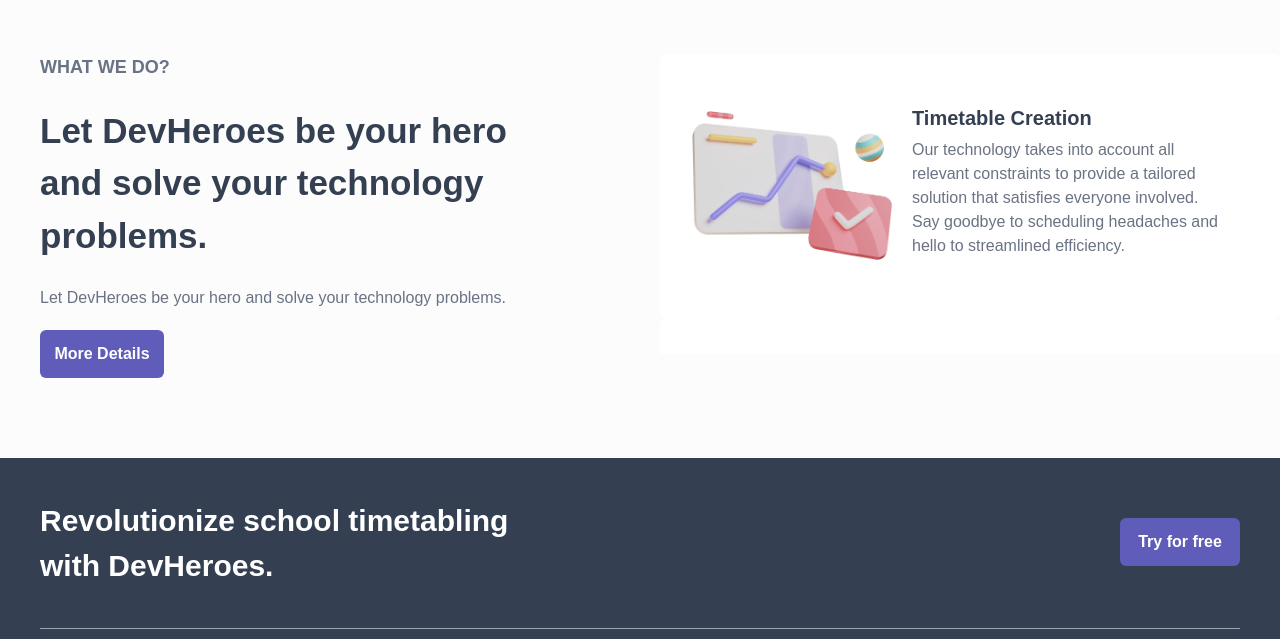
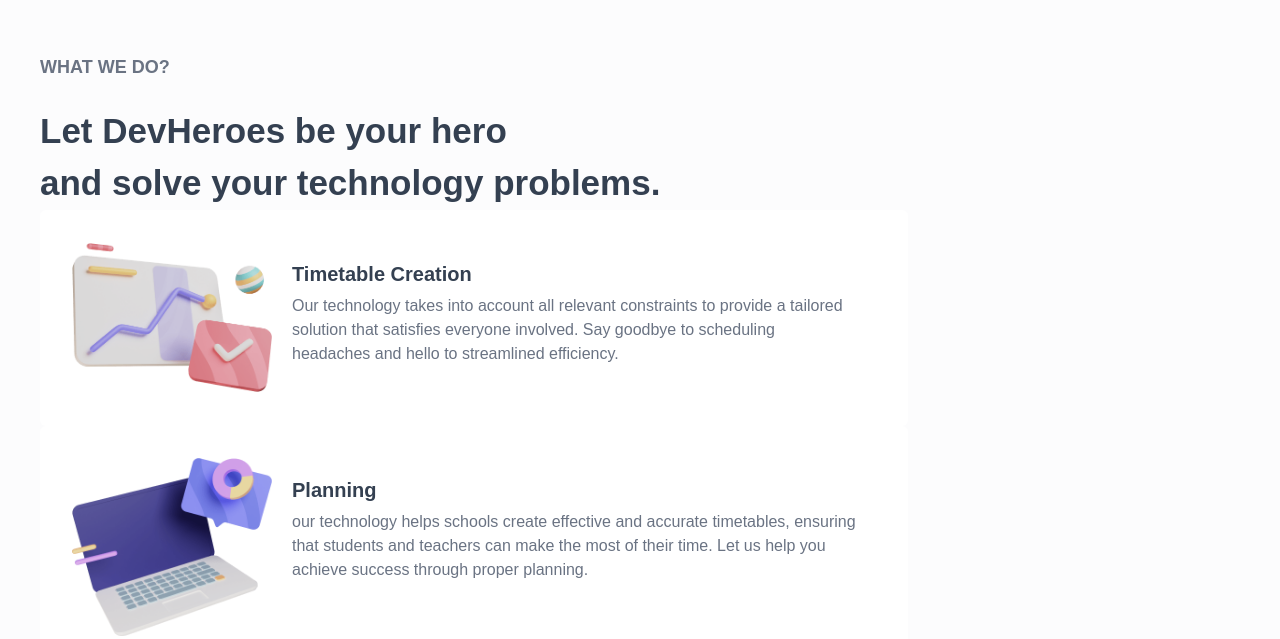
Before and after one commit to luqmantuke/Devheroes, a React (Create React App) app: page / in a window 1280 px wide. Shown: the part 1081-1720 px from the top of the page. Built offline with nearby package versions, Linux system fonts and the light colour scheme.

Commit message:
removed the scroll from what we do

```diff
--- a/src/components/whatwedo/WhatWeDo.jsx
+++ b/src/components/whatwedo/WhatWeDo.jsx
@@ -33,7 +33,7 @@
 const WhatWeDo = () => {
   return (
     <Box pl={{md:'5',lg:'10',sm:'5',base:'5'}} pb={20} backgroundColor='brand.whiteTwo' width='100%' >
-        <Flex  pt={20}  direction={{md:'column',lg:'row',sm:'column',base:'column'}}>
+        <Flex  pt={20} direction='column'>
             {/* First Box */}
             <Box>
                 <Flex flex={1} flexGrow={1} direction='column'>
@@ -43,20 +43,13 @@
         <Text pt={6} color='brand.blackOne' fontWeight='semibold' fontSize={35}>
         Let DevHeroes be your hero <br/> and solve your technology problems.
         </Text>
-        <Text color='brand.blackTwo' pt={6}>
-        Let DevHeroes be your hero and solve your technology problems.
 
-
-        </Text>
-        <Button backgroundColor='brand.purpleTwo' color='brand.whiteColor'   width={{md:'30%',sm:'30%',base:'30%', 'lg': '20%'}}  py={6} mt={5}>
-    More Details
-  </Button>
                 </Flex>
             </Box>
 {/* Second Box */}
-<Box  overflowY='auto' height={{lg: '300px'}} maxWidth={{md: '100%', md: '100%', sm: '100%', lg: '50%'}}>
+<Box   maxWidth={{md: '100%', md: '100%', sm: '100%', lg: '70%'}}>
 
-    <Flex direction='column' flex={1}   >
+    <Flex  direction='column' flex={1}   >
 
 
     <WhatWeDoCard title='Timetable Creation' image={TimeTableCreation} description='Our technology takes into account all relevant constraints to provide a tailored solution that satisfies everyone involved. Say goodbye to scheduling headaches and hello to streamlined efficiency.' />
```
